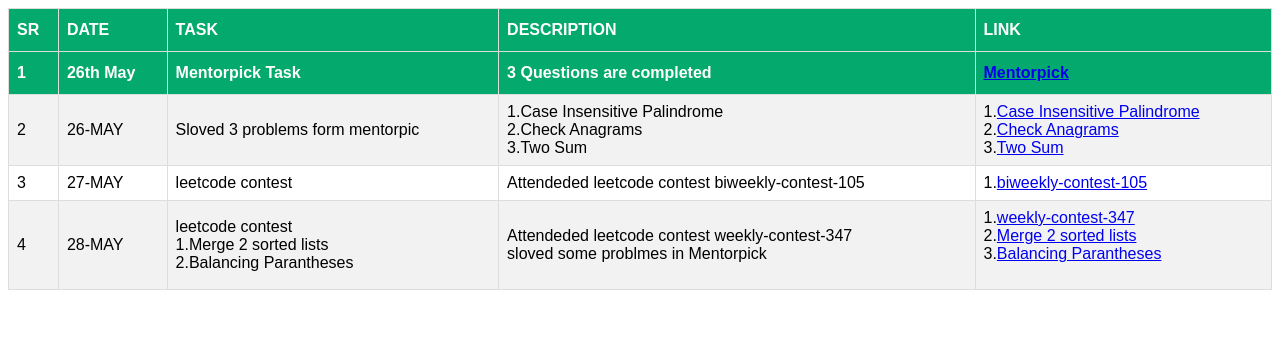
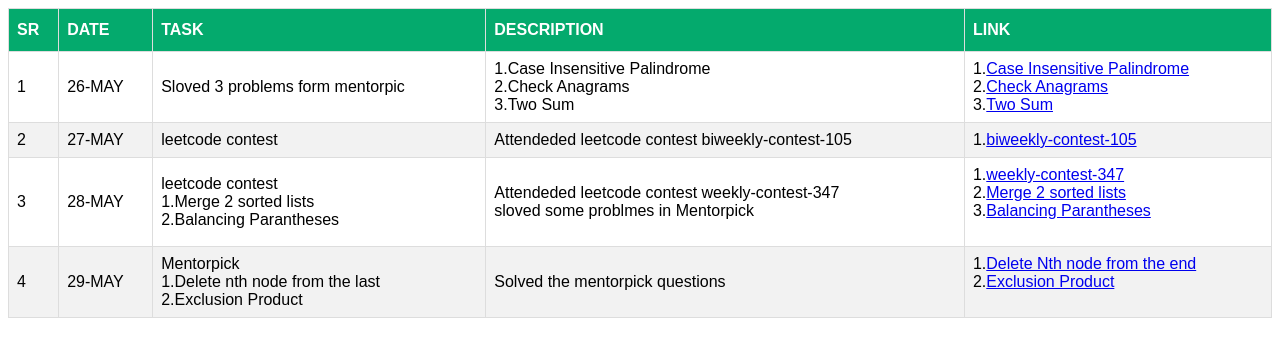
Before and after one commit to Dhinakar447/github.io, a plain HTML site: page index.html in a window 1280 px wide. Drawn offline with Linux system fonts and the light colour scheme.

Commit message:
updated the 4 th rows

```diff
--- a/index.html
+++ b/index.html
@@ -20,14 +20,7 @@
         </thead>
         <tbody>
             <tr>
-                <th> 1</th>
-                <th> 26th May</th>
-                <th> Mentorpick Task</th>
-                <th> 3 Questions are completed</th>
-                <th> <a href="/">Mentorpick</a></th>
-            </tr>
-            <tr>
-                    <td>2</td>
+                    <td>1</td>
                     <td>26-MAY</td>
                     <td>Sloved 3 problems form mentorpic</td>
                     <td>1.Case Insensitive Palindrome <br/>
@@ -40,7 +33,7 @@
 
                     </td>
                     <tr>
-                    <td>3</td>
+                    <td>2</td>
                     <td>27-MAY</td>
                     <td>leetcode contest</td>
                     <td>Attendeded leetcode contest biweekly-contest-105</td>
@@ -50,7 +43,7 @@
                     </td>
 
                     <tr>
-                        <td>4</td>
+                        <td>3</td>
                         <td>28-MAY</td>
                         <td>leetcode contest <br/>
                         1.Merge 2 sorted lists <br/>
@@ -70,6 +63,21 @@
 
                         </td>
                 </tr>
+                <tr>
+                    <td>4</td>
+                    <td>29-MAY</td>
+                    <td>Mentorpick <br/>
+                    1.Delete nth node from the last<br/>
+                    2.Exclusion Product <br/>
+                    </td>
+                    <td>Solved the mentorpick questions</td>
+                    <td>1.<a href="https://mentorpick.com/code?cid=1ff23360-aee2-4cac-b120-9e1f9df192b6&cslug=klu-y20-elite-cohort-1&pid=a06ab68a-59b1-4f60-899e-79a1029b87d7&pslug=removeNthNodeFromEnd&courseId=707da31b-c631-42e7-b3fc-61b8e33cc62a&sectionId=undefined">Delete Nth node from the end</a> <br/>
+                        2.<a href="https://mentorpick.com/code?cid=1ff23360-aee2-4cac-b120-9e1f9df192b6&cslug=klu-y20-elite-cohort-1&pid=95cf78d0-7ecc-4b61-a06e-57b6169b4fd0&pslug=bz-exclusion-product&courseId=707da31b-c631-42e7-b3fc-61b8e33cc62a&sectionId=undefined">Exclusion Product</a> <br/>
+                    <br>
+                    </tr>
+
+                    </td>
+            </tr>
         </tbody>
    </table>
    <script src="/site.js"></script>
```
